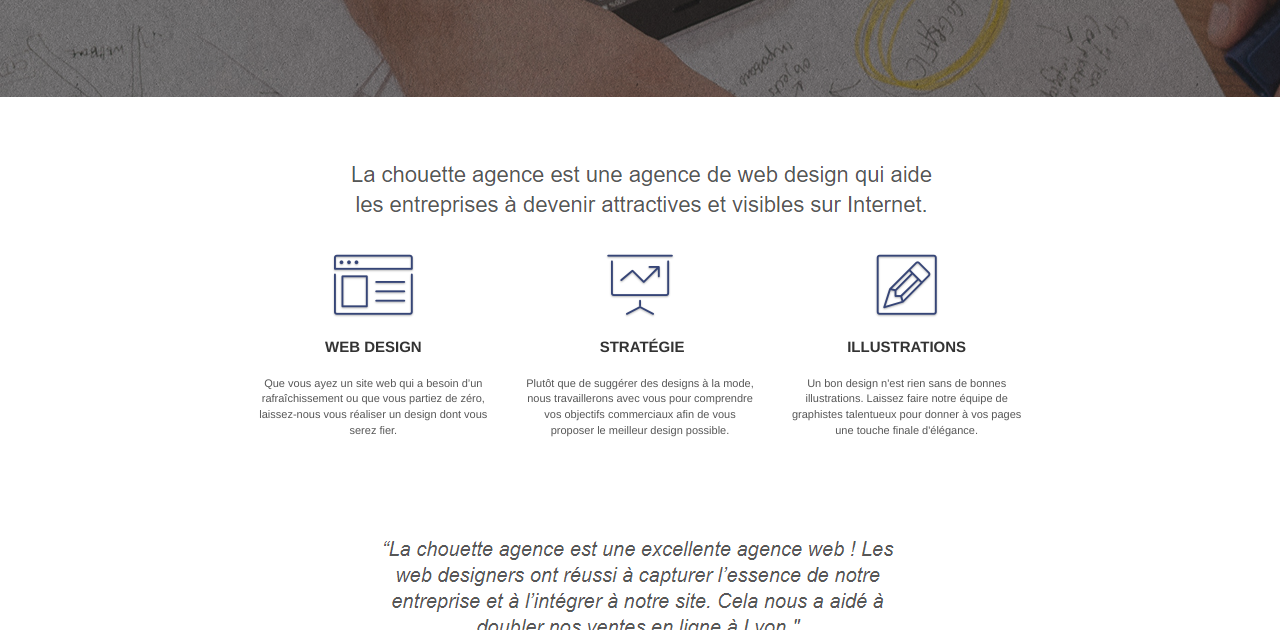
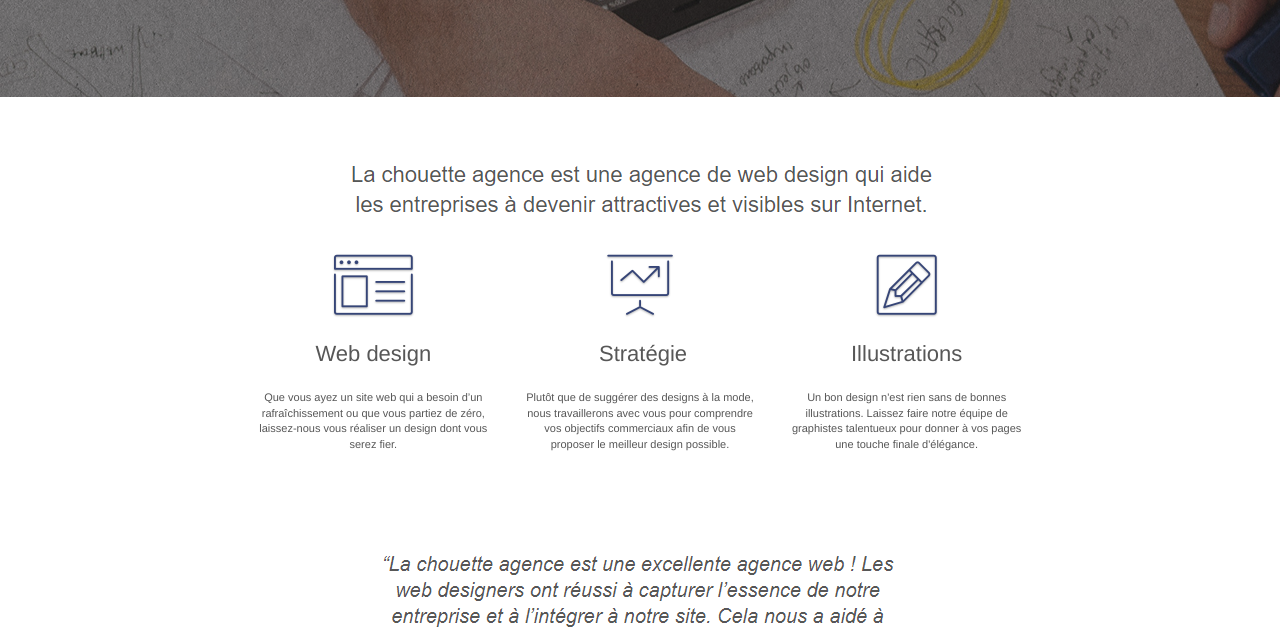
Before and after one commit to Raphto/P4-openclassroom-corriger, a plain HTML site: page index.html in a window 1280 px wide. Shown: the part 470-1100 px from the top of the page. Drawn offline with Linux system fonts and the light colour scheme.

Commit message:
Add files via upload

```diff
--- a/index.html
+++ b/index.html
@@ -86,7 +86,7 @@
 				<div class="text-center">
 					<span class="et-icon-browser sm-shadow icon-dark-slate-blue icons icon-lg"></span>
 				</div>
-				<h3 class="mg-md text-center">
+				<h2 class="mg-md text-center">
 					Web design
 				</h3>
 				<p class="text-center ">
@@ -97,7 +97,7 @@
 				<div class="text-center">
 					<span class="et-icon-presentation sm-shadow icon-dark-slate-blue icons icon-lg"></span>
 				</div>
-				<h3 class="mg-md text-center">
+				<h2 class="mg-md text-center">
 					&nbsp;Stratégie
 				</h3>
 				<p class="text-center ">
@@ -108,7 +108,7 @@
 				<div class="text-center">
 					<span class="et-icon-edit sm-shadow icon-dark-slate-blue icons icon-lg"></span>
 				</div>
-				<h3 class="mg-md text-center">
+				<h2 class="mg-md text-center">
 					Illustrations
 				</h3>
 				<p class="text-center ">
--- a/style.css
+++ b/style.css
@@ -896,8 +896,8 @@ h4 {
     }
     .fa
     {
-        padding-right: 40px;
-        padding-left: 30px;
+
+        padding-left: 20px;
     }
     .social
     {
```
